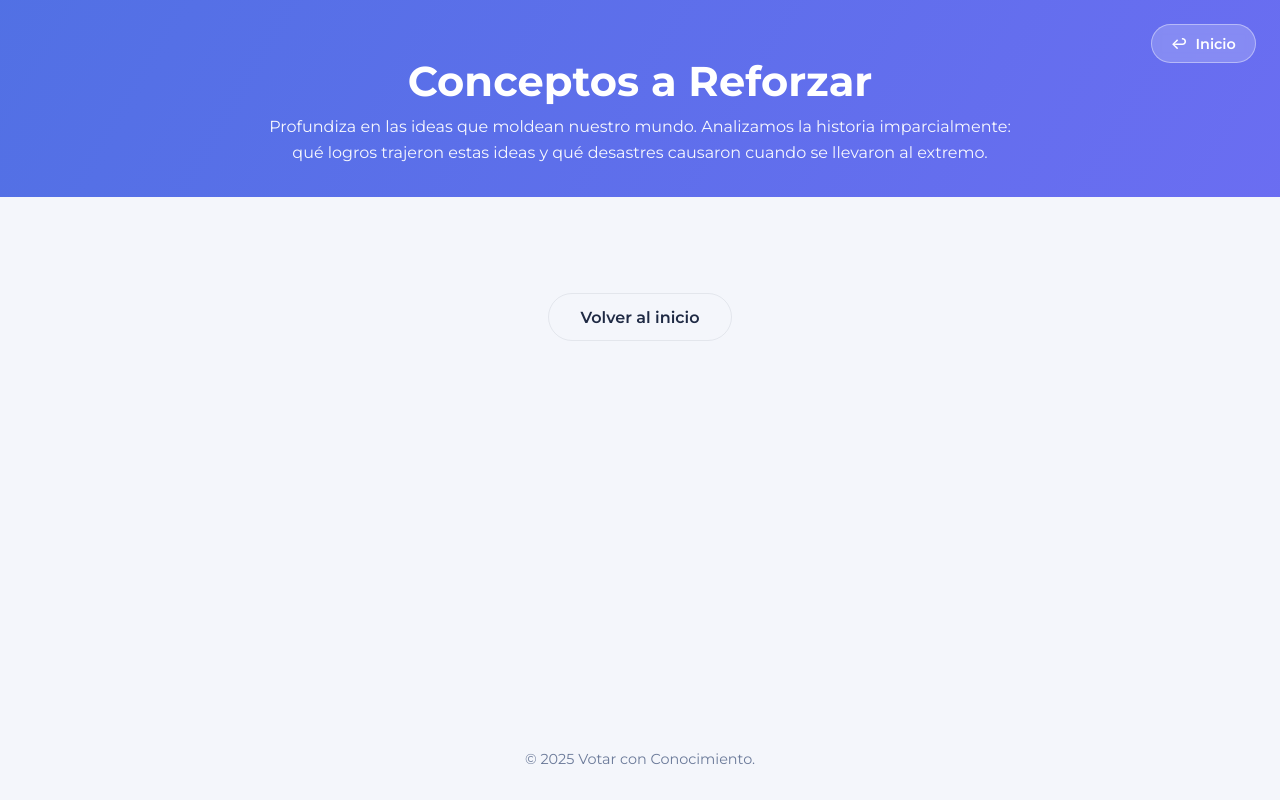
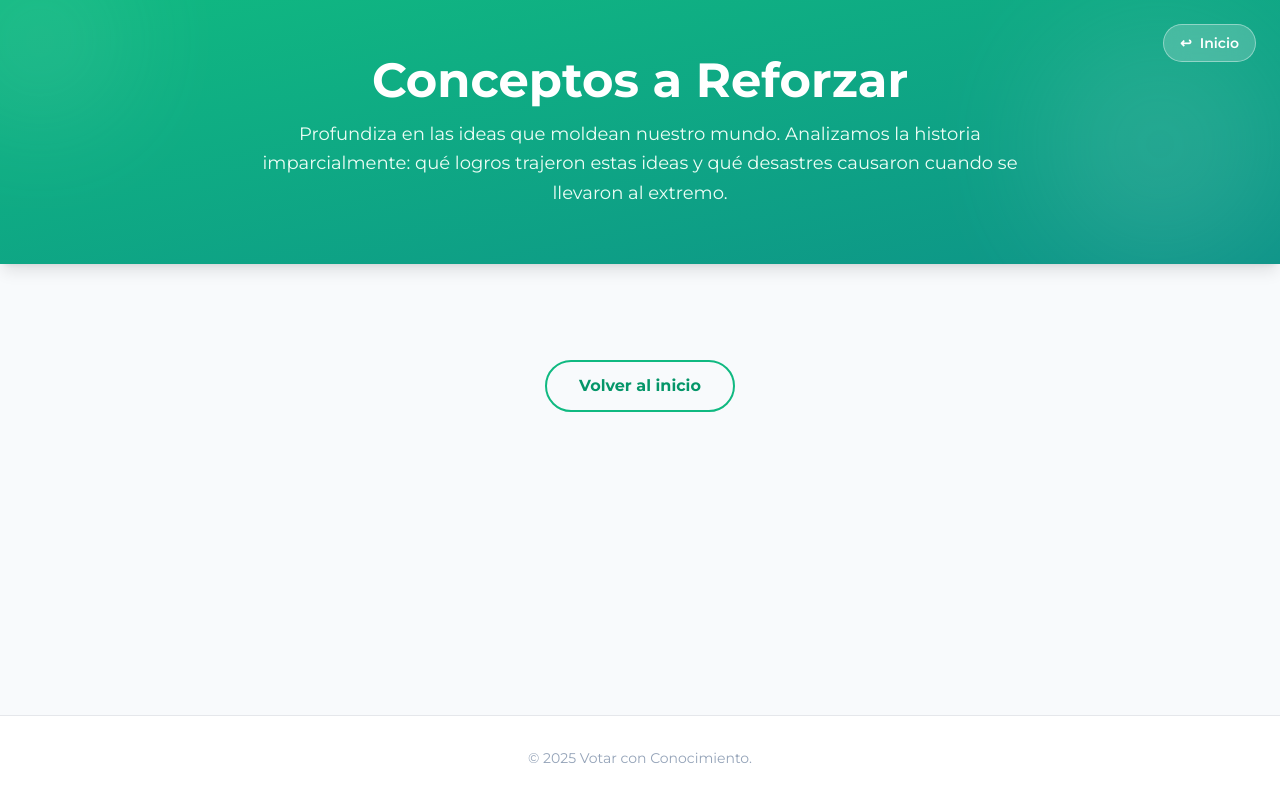
Before and after one commit to LeeankAFM/python-vote-with-knowlegde, a Flask app: template templates/conceptos_reforzar.html in a window 1280 px wide. Run offline with Flask 3, Linux system fonts and the light colour scheme; the template is opened without the code that fills it, so the values that code supplies are empty; some libraries are stand-ins or nearby versions.

Commit message:
fix lado del boton volver a inicio

```diff
--- a/templates/conceptos_reforzar.html
+++ b/templates/conceptos_reforzar.html
@@ -4,302 +4,167 @@
     <meta charset="UTF-8" />
     <meta name="viewport" content="width=device-width, initial-scale=1.0" />
     <title>Conceptos a reforzar · Votar con Conocimiento</title>
+
+    <!-- FAVICON -->
     <link
       rel="icon"
       href="{{ url_for('static', filename='image.png') }}"
       type="image/png"
     />
+
+    <!-- Fuentes -->
     <link rel="preconnect" href="https://fonts.googleapis.com" />
     <link rel="preconnect" href="https://fonts.gstatic.com" crossorigin />
     <link
       href="https://fonts.googleapis.com/css2?family=Montserrat:wght@400;600;700&display=swap"
       rel="stylesheet"
     />
+
+    <!-- Tailwind CSS -->
+    <script src="https://cdn.tailwindcss.com"></script>
+    <script>
+      tailwind.config = {
+        theme: {
+          extend: {
+            fontFamily: { sans: ["Montserrat", "sans-serif"] },
+            colors: {
+              emerald: {
+                50: "#ecfdf5",
+                100: "#d1fae5",
+                500: "#10b981",
+                600: "#059669",
+                900: "#064e3b",
+              },
+            },
+          },
+        },
+      };
+    </script>
     <style>
-      :root {
-        color-scheme: light dark;
-        --color-bg: #f4f6fb;
-        --color-card: #ffffff;
-        --color-text: #1f2a44;
-        --color-muted: #6b7a99;
-        --color-accent: #3559e0;
-        --color-accent-soft: rgba(53, 89, 224, 0.12);
-        --color-border: rgba(31, 42, 68, 0.08);
-        --color-success: #10b981;
-        --color-danger: #ef4444;
-        font-size: 16px;
+      .fade-in {
+        animation: fadeIn 0.8s ease-out forwards;
+        opacity: 0;
+        transform: translateY(20px);
       }
-
-      @media (prefers-color-scheme: dark) {
-        :root {
-          --color-bg: #0f172a;
-          --color-card: #141f35;
-          --color-text: #e2e8f0;
-          --color-muted: #94a3b8;
-          --color-accent: #818cf8;
-          --color-accent-soft: rgba(129, 140, 248, 0.16);
-          --color-border: rgba(148, 163, 184, 0.16);
-        }
-      }
-
-      * {
-        box-sizing: border-box;
-      }
-
-      body {
-        margin: 0;
-        min-height: 100vh;
-        font-family: "Montserrat", system-ui, -apple-system, sans-serif;
-        background: var(--color-bg);
-        color: var(--color-text);
-        display: flex;
-        flex-direction: column;
-        position: relative;
-      }
-
-      header {
-        padding: 3.5rem 1.5rem 2rem;
-        background: linear-gradient(
-          120deg,
-          rgba(53, 89, 224, 0.85),
-          rgba(99, 102, 241, 0.95)
-        );
-        text-align: center;
-        color: white;
-        margin-bottom: 0;
-        position: relative;
-      }
-
-      header h1 {
-        margin: 0 0 0.5rem;
-        font-size: clamp(2rem, 5vw, 2.6rem);
-      }
-      header p {
-        margin: 0 auto;
-        max-width: 760px;
-        line-height: 1.6;
-        opacity: 0.95;
-      }
-
-      /* --- BOTÓN ESQUINA SUPERIOR DERECHA --- */
-      .btn-corner {
-        position: absolute;
-        top: 1.5rem;
-        right: 1.5rem;
-        background: rgba(255, 255, 255, 0.2);
-        border: 1px solid rgba(255, 255, 255, 0.4);
-        color: white;
-        text-decoration: none;
-        padding: 0.6rem 1.2rem;
-        border-radius: 99px;
-        font-weight: 600;
-        font-size: 0.9rem;
-        backdrop-filter: blur(5px);
-        transition: all 0.2s ease;
-        z-index: 100;
-        display: flex;
-        align-items: center;
-        gap: 0.5rem;
-      }
-
-      .btn-corner:hover {
-        background: rgba(255, 255, 255, 0.35);
-        transform: translateY(-2px);
-      }
-
-      @media (max-width: 600px) {
-        .btn-corner {
-          top: 1rem;
-          right: 1rem;
-          padding: 0.5rem 1rem;
-          font-size: 0.8rem;
-        }
-      }
-
-      main {
-        width: min(1120px, 92vw);
-        margin: 3rem auto 3rem;
-        flex: 1 0 auto;
-      }
-
-      /* --- TARJETAS DE CONCEPTOS --- */
-      .concept-list {
-        display: grid;
-        gap: 2rem;
-      }
-
-      .concept-card {
-        background: var(--color-card);
-        border-radius: 18px;
-        border: 1px solid var(--color-border);
-        padding: clamp(1.5rem, 3vw, 2.5rem);
-        box-shadow: 0 20px 40px rgba(15, 23, 42, 0.08);
-      }
-
-      .concept-header {
-        display: flex;
-        justify-content: space-between;
-        align-items: start;
-        margin-bottom: 1rem;
-        gap: 1rem;
-      }
-
-      .concept-header h2 {
-        margin: 0;
-        font-size: 1.5rem;
-        color: var(--color-accent);
-      }
-
-      .tag {
-        background: var(--color-accent-soft);
-        color: var(--color-accent);
-        padding: 0.35rem 0.85rem;
-        border-radius: 99px;
-        font-size: 0.8rem;
-        font-weight: 700;
-        letter-spacing: 0.03em;
-        text-transform: uppercase;
-      }
-
-      .description {
-        font-size: 1.05rem;
-        line-height: 1.7;
-        margin-bottom: 2rem;
-      }
-
-      /* --- GRILLA DE EJEMPLOS --- */
-      .examples-grid {
-        display: grid;
-        grid-template-columns: 1fr 1fr;
-        gap: 1.5rem;
-        padding-top: 1.5rem;
-        border-top: 1px solid var(--color-border);
-      }
-
-      .example-box {
-        padding: 1.25rem;
-        border-radius: 12px;
-        font-size: 0.95rem;
-        line-height: 1.6;
-      }
-
-      .example-good {
-        background: rgba(16, 185, 129, 0.08);
-        border-left: 4px solid var(--color-success);
-      }
-
-      .example-bad {
-        background: rgba(239, 68, 68, 0.08);
-        border-left: 4px solid var(--color-danger);
-      }
-
-      .example-title {
-        display: block;
-        font-weight: 700;
-        margin-bottom: 0.5rem;
-        text-transform: uppercase;
-        font-size: 0.8rem;
-      }
-
-      .text-good {
-        color: #059669;
-      }
-      .text-bad {
-        color: #dc2626;
-      }
-
-      /* --- BOTONES INFERIORES --- */
-      .actions {
-        margin-top: 3rem;
-        text-align: center;
-      }
-
-      .btn {
-        display: inline-block;
-        text-decoration: none;
-        border: none;
-        border-radius: 999px;
-        padding: 0.85rem 2rem;
-        font-size: 1rem;
-        font-weight: 600;
-        cursor: pointer;
-        transition: transform 0.2s ease, box-shadow 0.2s ease;
-      }
-
-      .btn.secondary {
-        background: transparent;
-        border: 1px solid var(--color-border);
-        color: var(--color-text);
-      }
-
-      .btn:hover {
-        transform: translateY(-2px);
-        box-shadow: 0 10px 20px rgba(0, 0, 0, 0.1);
-      }
-
-      footer {
-        padding: 2rem;
-        text-align: center;
-        color: var(--color-muted);
-        font-size: 0.9rem;
-      }
-
-      @media (max-width: 768px) {
-        .examples-grid {
-          grid-template-columns: 1fr;
-        }
-        .concept-header {
-          flex-direction: column;
+      @keyframes fadeIn {
+        to {
+          opacity: 1;
+          transform: translateY(0);
         }
       }
     </style>
   </head>
-  <body>
-    <a href="/" class="btn-corner"> <span>&#8617;</span> Inicio </a>
 
-    <header>
-      <h1>Conceptos a Reforzar</h1>
-      <p>
+  <body class="bg-slate-50 font-sans min-h-screen flex flex-col fade-in">
+    <!-- Botón Volver (Esquina) -->
+    <a
+      href="/"
+      class="absolute top-6 right-6 bg-white/20 hover:bg-white/30 text-white border border-white/40 backdrop-blur-md px-4 py-2 rounded-full font-semibold transition transform hover:-translate-y-1 z-20 text-sm flex items-center gap-2"
+    >
+      <span>&#8617;</span> Inicio
+    </a>
+
+    <!-- HEADER -->
+    <header
+      class="bg-gradient-to-br from-emerald-500 to-teal-600 text-white py-14 px-6 text-center shadow-lg relative overflow-hidden"
+    >
+      <!-- Decoración de fondo -->
+      <div
+        class="absolute top-0 left-0 w-full h-full opacity-10 pointer-events-none"
+      >
+        <div
+          class="absolute -top-10 -left-10 w-40 h-40 bg-white rounded-full blur-3xl"
+        ></div>
+        <div
+          class="absolute bottom-0 right-0 w-60 h-60 bg-white rounded-full blur-3xl"
+        ></div>
+      </div>
+
+      <h1 class="text-3xl md:text-5xl font-bold mb-4 relative z-10">
+        Conceptos a Reforzar
+      </h1>
+      <p
+        class="text-emerald-50 max-w-3xl mx-auto text-lg leading-relaxed relative z-10"
+      >
         Profundiza en las ideas que moldean nuestro mundo. Analizamos la
         historia imparcialmente: qué logros trajeron estas ideas y qué desastres
         causaron cuando se llevaron al extremo.
       </p>
     </header>
 
-    <main>
-      <div class="concept-list">
+    <main class="flex-grow w-full max-w-5xl mx-auto px-4 py-12">
+      <!-- LISTA DE CONCEPTOS -->
+      <div class="grid gap-8">
         {% for item in conceptos %}
-        <article class="concept-card">
-          <div class="concept-header">
-            <h2>{{ item.titulo }}</h2>
-            <span class="tag">{{ item.etiqueta }}</span>
+        <article
+          class="bg-white rounded-2xl shadow-lg border border-emerald-100 p-6 md:p-8 hover:shadow-xl transition duration-300"
+        >
+          <!-- Encabezado de la Tarjeta -->
+          <div
+            class="flex flex-col md:flex-row justify-between items-start mb-4 gap-2"
+          >
+            <h2 class="text-2xl font-bold text-slate-800">{{ item.titulo }}</h2>
+            <span
+              class="bg-emerald-100 text-emerald-700 px-3 py-1 rounded-full text-xs font-bold uppercase tracking-wide"
+            >
+              {{ item.etiqueta }}
+            </span>
           </div>
 
-          <p class="description">{{ item.descripcion }}</p>
+          <!-- Descripción -->
+          <p class="text-slate-600 text-lg leading-relaxed mb-8">
+            {{ item.descripcion }}
+          </p>
 
-          <div class="examples-grid">
-            <div class="example-box example-good">
-              <span class="example-title text-good"
-                >{{ item.bueno_titulo }}</span
+          <!-- Grilla de Ejemplos (Bueno vs Malo) -->
+          <div class="grid md:grid-cols-2 gap-6 pt-6 border-t border-gray-100">
+            <!-- Ejemplo Bueno -->
+            <div
+              class="bg-emerald-50 rounded-xl p-5 border-l-4 border-emerald-500"
+            >
+              <span
+                class="block text-emerald-700 font-bold text-sm uppercase mb-2 flex items-center gap-2"
               >
-              <p style="margin: 0">{{ item.bueno_desc }}</p>
+                ✅ {{ item.bueno_titulo }}
+              </span>
+              <p class="text-slate-700 text-sm leading-relaxed">
+                {{ item.bueno_desc }}
+              </p>
             </div>
 
-            <div class="example-box example-bad">
-              <span class="example-title text-bad">{{ item.malo_titulo }}</span>
-              <p style="margin: 0">{{ item.malo_desc }}</p>
+            <!-- Ejemplo Malo -->
+            <div class="bg-red-50 rounded-xl p-5 border-l-4 border-red-500">
+              <span
+                class="block text-red-700 font-bold text-sm uppercase mb-2 flex items-center gap-2"
+              >
+                ❌ {{ item.malo_titulo }}
+              </span>
+              <p class="text-slate-700 text-sm leading-relaxed">
+                {{ item.malo_desc }}
+              </p>
             </div>
           </div>
         </article>
         {% endfor %}
       </div>
 
-      <div class="actions">
-        <a href="/" class="btn secondary">Volver al inicio</a>
+      <!-- Botones de Acción -->
+      <div class="mt-12 text-center">
+        <a
+          href="/"
+          class="inline-block border-2 border-emerald-500 text-emerald-600 font-bold py-3 px-8 rounded-full hover:bg-emerald-50 transition transform hover:-translate-y-1"
+        >
+          Volver al inicio
+        </a>
       </div>
     </main>
 
-    <footer>© <span id="year"></span> Votar con Conocimiento.</footer>
+    <footer
+      class="text-center py-8 text-slate-400 text-sm border-t border-gray-200 bg-white"
+    >
+      © <span id="year"></span> Votar con Conocimiento.
+    </footer>
+
     <script>
       document.getElementById("year").textContent = new Date().getFullYear();
     </script>
--- a/templates/index.html
+++ b/templates/index.html
@@ -84,7 +84,6 @@
         ></div>
 
         <!-- IMAGEN -->
-        <!-- Asegúrate de tener 'inicio_voto.png' en la carpeta static -->
         <img
           src="{{ url_for('static', filename='image.png') }}"
           alt="Bienvenido Votante"
--- a/templates/resultados.html
+++ b/templates/resultados.html
@@ -25,7 +25,6 @@
     </header>
 
     <main>
-      <!-- Animación 'pop-in' agregada aquí -->
       <div class="score-card pop-in">
         <h2>¡Hola, {{ nickname }}!</h2>
         <p style="color: var(--color-muted)">Has completado el {{ nivel }}.</p>
@@ -62,7 +61,6 @@
 
           <div style="display: flex; gap: 1rem; margin-top: 1rem">
             <a href="/" class="btn secondary">Inicio</a>
-            <!-- Ajusta el href según de qué nivel venga, o manda al inicio -->
             <a href="/nivel_basico" class="btn secondary">Intentar de nuevo</a>
           </div>
         </div>
@@ -73,7 +71,6 @@
       </h3>
 
       <div class="fade-in" style="animation-delay: 0.5s">
-        <!-- Retraso para que aparezca después del puntaje -->
         {% for res in detalles %}
         <div
           class="result-item {{ 'correct' if res.es_correcta else 'incorrect' }}"
```
Also changed, not shown: templates/nivel_basico.html (+1 -11 lines).
